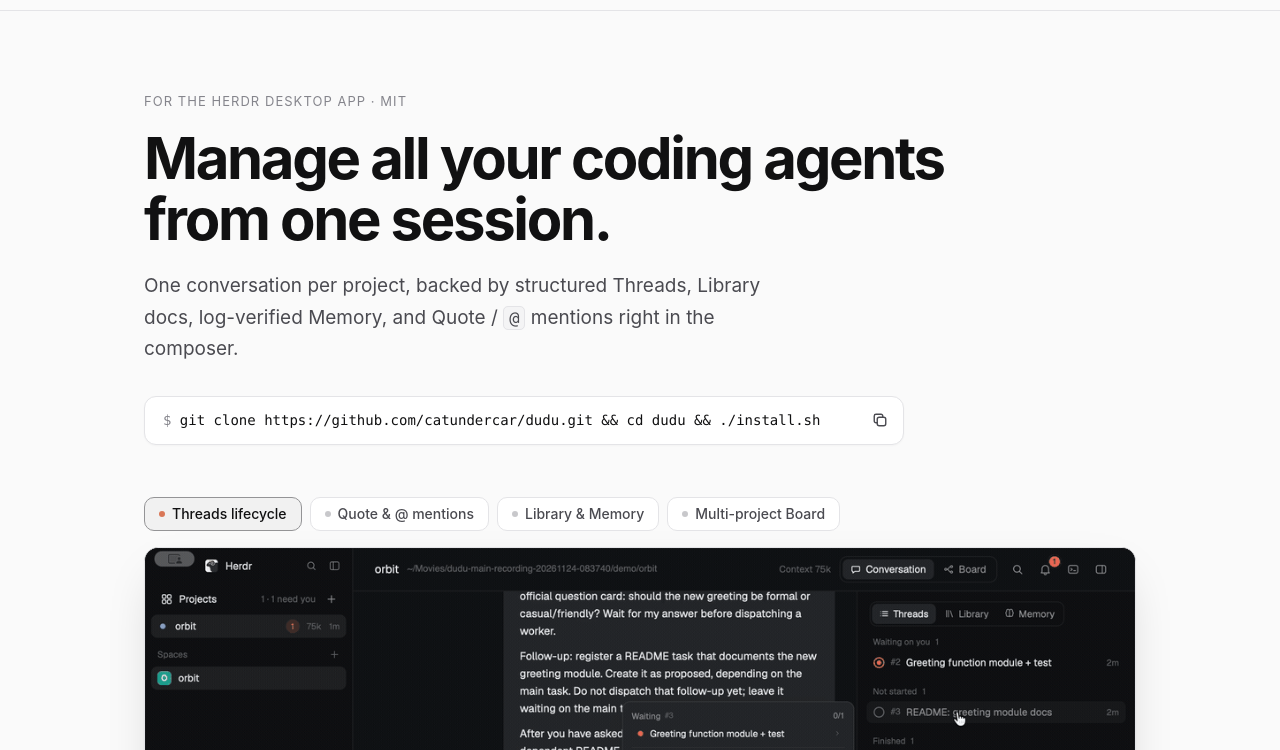
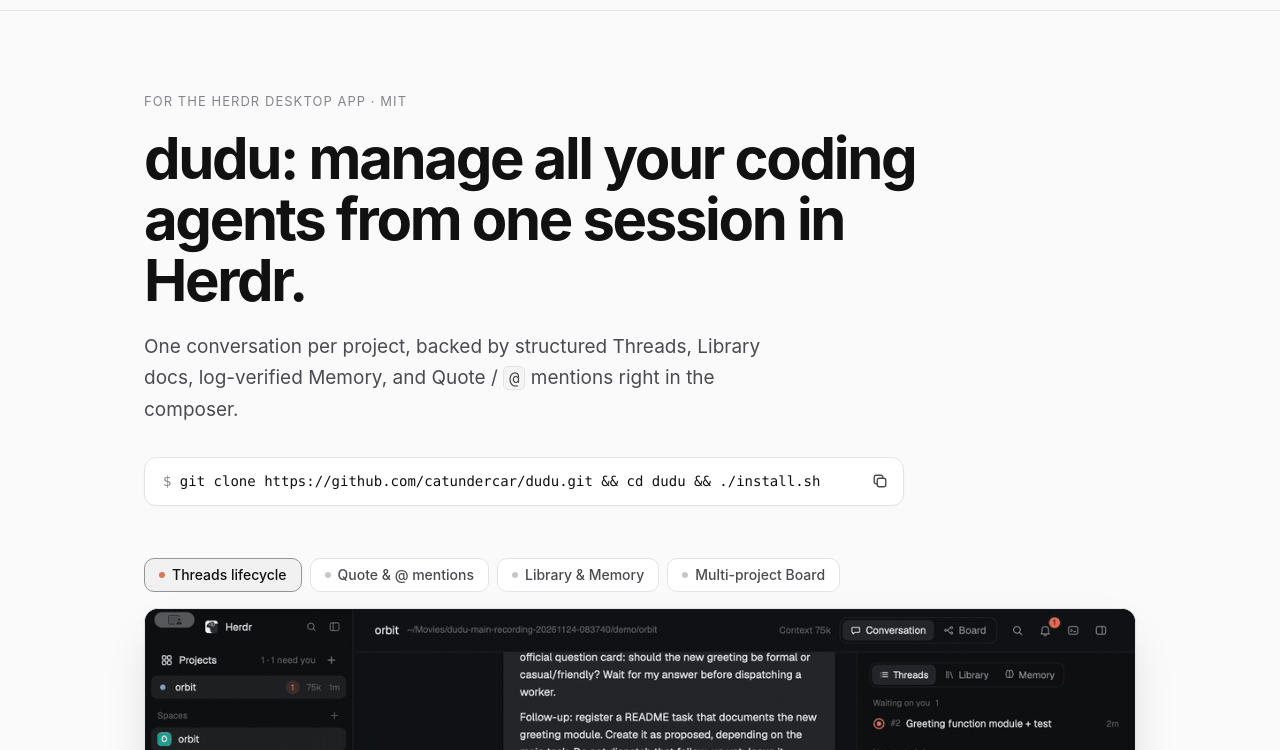
Before and after one commit to catundercar/dudu, a plain HTML site: page docs/index.html in a window 1280 px wide. Shown: the part 50-800 px from the top of the page. Drawn offline with Linux system fonts and the light colour scheme.

Commit message:
seo: add Google Search Console verification and brand H1

```diff
--- a/docs/index.html
+++ b/docs/index.html
@@ -2,6 +2,7 @@
 <html lang="en">
 <head>
 <meta charset="utf-8">
+<meta name="google-site-verification" content="HAaSh3RiFAPQAjqvdfJC9nWAvasEVp3gnQFcAjC2uEs">
 <meta name="viewport" content="width=device-width, initial-scale=1">
 <title>dudu · manage Claude Code, Codex &amp; coding agents from one session</title>
 <meta name="description" content="Open-source workspace for the Herdr desktop app. Manage Claude Code, Codex, Gemini CLI and other coding agents from one session with structured Threads, Library docs, log-verified Memory, and Quote / @ mentions.">
@@ -311,7 +312,7 @@ footer .brand-mark svg { width: 16px; height: 16px; }
 <main class="wrap">
   <header class="hero">
     <p class="eyebrow">For the Herdr desktop app · MIT</p>
-    <h1>Manage all your coding agents from one session.</h1>
+    <h1>dudu: manage all your coding agents from one session in Herdr.</h1>
     <p class="lede">One conversation per project, backed by structured Threads, Library docs, log-verified Memory, and Quote / <code>@</code> mentions right in the composer.</p>
     <div class="cmd">
       <pre id="get"><span class="p">$ </span>git clone https://github.com/catundercar/dudu.git &amp;&amp; cd dudu &amp;&amp; ./install.sh</pre>
```
